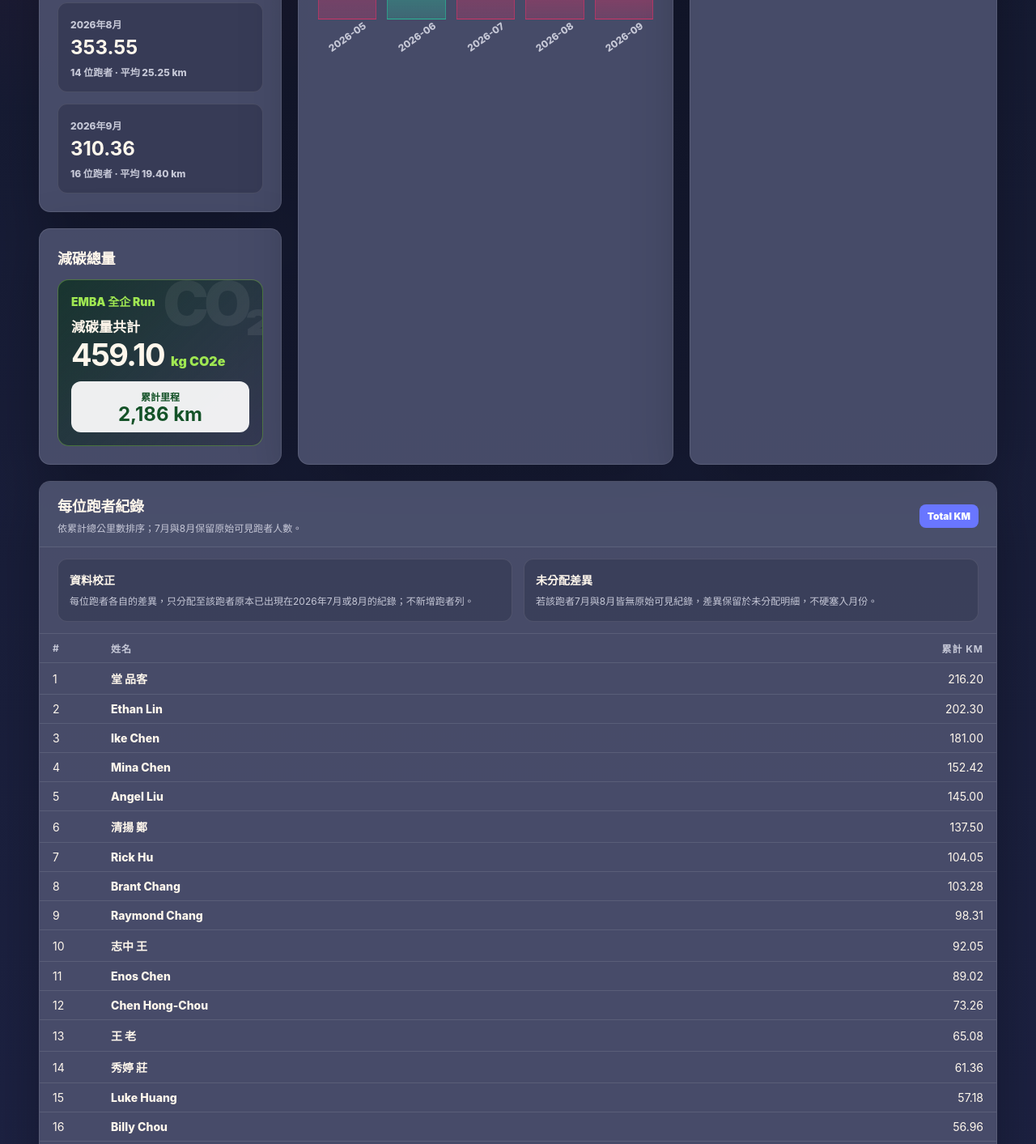
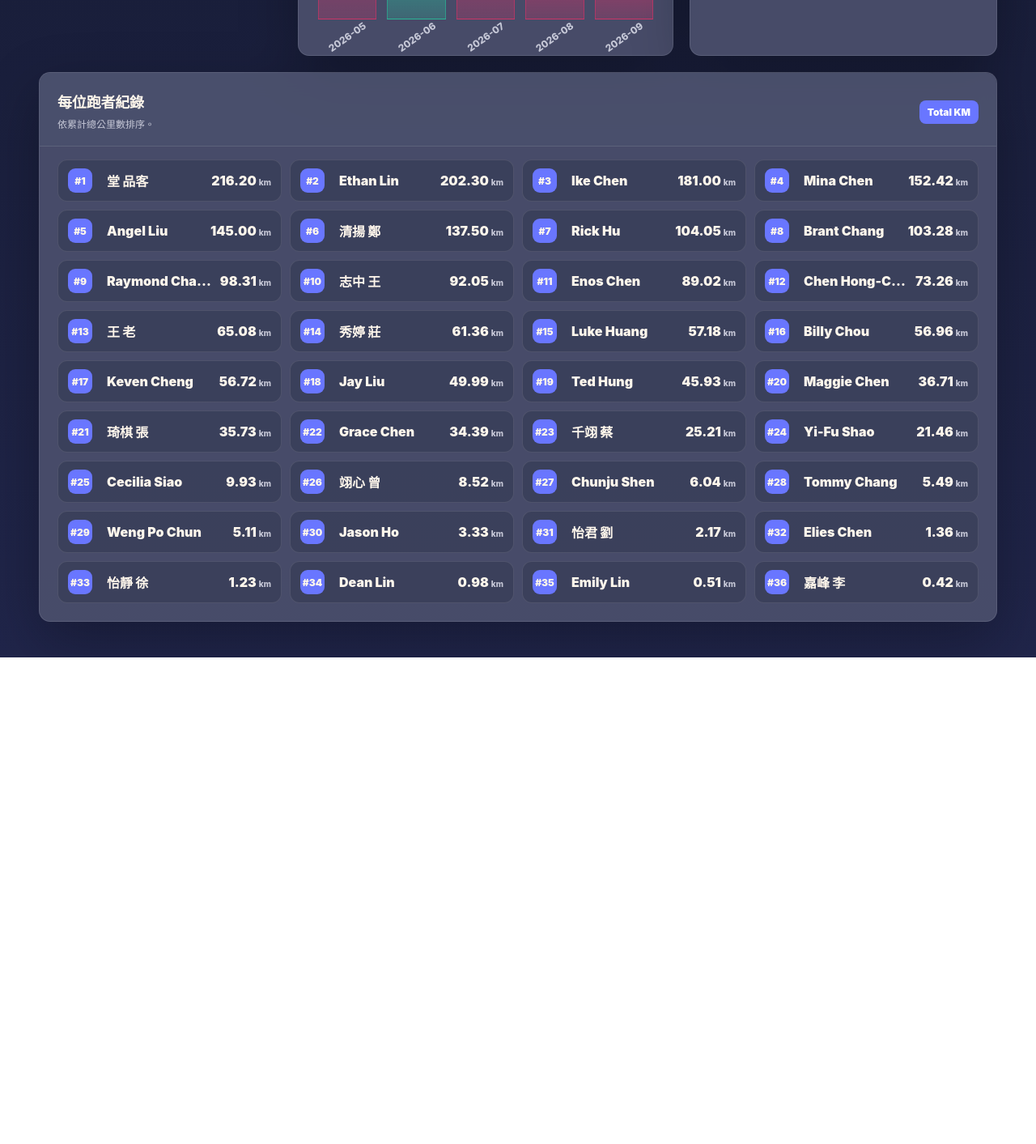
Before and after one commit to ikewchen/emba-run-dashboard, a plain HTML site: page index.html in a window 1280 px wide. Shown: the part 979-2392 px from the top of the page at 81% size. After the commit the page ends 1791 px from the top, so only its background shows below. Drawn offline with Linux system fonts and the light colour scheme.

Commit message:
Compact runner records layout

```diff
--- a/index.html
+++ b/index.html
@@ -143,12 +143,14 @@
     .note-card { border:1px solid var(--line); border-radius:12px; padding:14px; background:rgba(18,23,42,.22); color:var(--muted); font-size:12px; line-height:1.65; }
     .note-card strong { display:block; color:var(--ink); font-size:14px; margin-bottom:5px; }
 
-
-    .compact-member-head { padding:16px 22px 12px; }
-    .compact-notes { grid-template-columns: repeat(2, 1fr); padding:14px 22px; }
-    .compact-member-table th, .compact-member-table td { padding:9px 16px; }
-    .compact-member-table table th:nth-child(1), .compact-member-table table td:nth-child(1) { width:72px; }
-    .compact-member-table table th:nth-child(3), .compact-member-table table td:nth-child(3) { width:180px; text-align:right; }
+    .runner-record-grid { display:grid; grid-template-columns: repeat(4, minmax(0, 1fr)); gap:10px; padding:16px 22px 22px; }
+    .runner-record-card { display:grid; grid-template-columns:38px minmax(0,1fr) auto; align-items:center; gap:10px; padding:10px 12px; border-radius:12px; background:rgba(18,23,42,.22); border:1px solid var(--line); }
+    .runner-record-rank { width:30px; height:30px; border-radius:9px; display:grid; place-items:center; background:var(--accent); font-weight:950; font-size:12px; }
+    .runner-record-name { min-width:0; font-weight:900; white-space:nowrap; overflow:hidden; text-overflow:ellipsis; }
+    .runner-record-km { text-align:right; font-weight:950; white-space:nowrap; }
+    .runner-record-km span { margin-left:3px; color:var(--muted); font-size:10px; font-weight:850; }
+    @media (max-width: 1050px) { .runner-record-grid { grid-template-columns: repeat(2, minmax(0, 1fr)); } }
+    @media (max-width: 720px) { .runner-record-grid { grid-template-columns:1fr; } }
     @media (max-width: 1050px) { .metric-grid, .layout { grid-template-columns:1fr 1fr; } .layout > *:nth-child(2) { grid-column:1 / -1; order:-1; } .route-wrap { grid-template-columns:1fr; } }
     @media (max-width: 720px) { .shell { padding:18px 14px 36px; } nav { display:none; } .metric-grid, .layout { grid-template-columns:1fr; } .route-copy h2 { font-size:26px; } .route-copy h2 span { font-size:28px; } .bars { gap:8px; } }
   </style>
@@ -174,33 +176,6 @@
           <h1>EMBA 全企 Run</h1>
           <p>從政治大學出發，順時針環台挑戰</p>
           <div class="hero-stats"><div><strong>100</strong><span>筆紀錄</span></div><div><strong>36</strong><span>跑者</span></div><div><strong>5</strong><span>期間</span></div></div>
-        </section>
-        <section class="card card-pad challenge"><div style="display:flex;justify-content:space-between;align-items:center"><h2>Data Periods</h2></div>
-          <article class="mini-period">
-            <span>2026年5月</span>
-            <strong>693.41</strong>
-            <small>30 位跑者 · 平均 23.11 km</small>
-          </article>
-          <article class="mini-period">
-            <span>2026年6月</span>
-            <strong>358.18</strong>
-            <small>22 位跑者 · 平均 16.28 km</small>
-          </article>
-          <article class="mini-period">
-            <span>2026年7月</span>
-            <strong>470.70</strong>
-            <small>18 位跑者 · 平均 26.15 km</small>
-          </article>
-          <article class="mini-period">
-            <span>2026年8月</span>
-            <strong>353.55</strong>
-            <small>14 位跑者 · 平均 25.25 km</small>
-          </article>
-          <article class="mini-period">
-            <span>2026年9月</span>
-            <strong>310.36</strong>
-            <small>16 位跑者 · 平均 19.40 km</small>
-          </article>
         </section>
         <section class="card card-pad carbon-card"><h2>減碳總量</h2><div class="carbon-panel"><div class="carbon-kicker">EMBA 全企 Run</div><div class="carbon-label">減碳量共計</div><div class="carbon-value"><strong>459.10</strong><span>kg CO2e</span></div><div class="carbon-mileage"><small>累計里程</small><strong>2,186 km</strong></div></div></section>
       </aside>
@@ -732,190 +707,195 @@
     </main>
 
     <section class="card member-records" aria-label="每位跑者紀錄">
-      <div class="panel-head compact-member-head"><div><h2 class="panel-title">每位跑者紀錄</h2><p class="footer-note" style="margin:6px 0 0">依累計總公里數排序；7月與8月保留原始可見跑者人數。</p></div><span class="pill">Total KM</span></div>
-      <div class="notes-grid compact-notes"><div class="note-card"><strong>資料校正</strong>每位跑者各自的差異，只分配至該跑者原本已出現在2026年7月或8月的紀錄；不新增跑者列。</div><div class="note-card"><strong>未分配差異</strong>若該跑者7月與8月皆無原始可見紀錄，差異保留於未分配明細，不硬塞入月份。</div></div>
-      <div class="table-scroll compact-member-table"><table><thead><tr><th>#</th><th>姓名</th><th>累計 km</th></tr></thead><tbody>
-              <tr>
-                <td>1</td>
-                <td class="member-name">堂 品客</td>
-                <td>216.20</td>
-              </tr>
-              <tr>
-                <td>2</td>
-                <td class="member-name">Ethan Lin</td>
-                <td>202.30</td>
-              </tr>
-              <tr>
-                <td>3</td>
-                <td class="member-name">Ike Chen</td>
-                <td>181.00</td>
-              </tr>
-              <tr>
-                <td>4</td>
-                <td class="member-name">Mina Chen</td>
-                <td>152.42</td>
-              </tr>
-              <tr>
-                <td>5</td>
-                <td class="member-name">Angel Liu</td>
-                <td>145.00</td>
-              </tr>
-              <tr>
-                <td>6</td>
-                <td class="member-name">清揚 鄭</td>
-                <td>137.50</td>
-              </tr>
-              <tr>
-                <td>7</td>
-                <td class="member-name">Rick Hu</td>
-                <td>104.05</td>
-              </tr>
-              <tr>
-                <td>8</td>
-                <td class="member-name">Brant Chang</td>
-                <td>103.28</td>
-              </tr>
-              <tr>
-                <td>9</td>
-                <td class="member-name">Raymond Chang</td>
-                <td>98.31</td>
-              </tr>
-              <tr>
-                <td>10</td>
-                <td class="member-name">志中 王</td>
-                <td>92.05</td>
-              </tr>
-              <tr>
-                <td>11</td>
-                <td class="member-name">Enos Chen</td>
-                <td>89.02</td>
-              </tr>
-              <tr>
-                <td>12</td>
-                <td class="member-name">Chen Hong-Chou</td>
-                <td>73.26</td>
-              </tr>
-              <tr>
-                <td>13</td>
-                <td class="member-name">王 老</td>
-                <td>65.08</td>
-              </tr>
-              <tr>
-                <td>14</td>
-                <td class="member-name">秀婷 莊</td>
-                <td>61.36</td>
-              </tr>
-              <tr>
-                <td>15</td>
-                <td class="member-name">Luke Huang</td>
-                <td>57.18</td>
-              </tr>
-              <tr>
-                <td>16</td>
-                <td class="member-name">Billy Chou</td>
-                <td>56.96</td>
-              </tr>
-              <tr>
-                <td>17</td>
-                <td class="member-name">Keven Cheng</td>
-                <td>56.72</td>
-              </tr>
-              <tr>
-                <td>18</td>
-                <td class="member-name">Jay Liu</td>
-                <td>49.99</td>
-              </tr>
-              <tr>
-                <td>19</td>
-                <td class="member-name">Ted Hung</td>
-                <td>45.93</td>
-              </tr>
-              <tr>
-                <td>20</td>
-                <td class="member-name">Maggie Chen</td>
-                <td>36.71</td>
-              </tr>
-              <tr>
-                <td>21</td>
-                <td class="member-name">琦棋 張</td>
-                <td>35.73</td>
-              </tr>
-              <tr>
-                <td>22</td>
-                <td class="member-name">Grace Chen</td>
-                <td>34.39</td>
-              </tr>
-              <tr>
-                <td>23</td>
-                <td class="member-name">千翊 蔡</td>
-                <td>25.21</td>
-              </tr>
-              <tr>
-                <td>24</td>
-                <td class="member-name">Yi-Fu Shao</td>
-                <td>21.46</td>
-              </tr>
-              <tr>
-                <td>25</td>
-                <td class="member-name">Cecilia Siao</td>
-                <td>9.93</td>
-              </tr>
-              <tr>
-                <td>26</td>
-                <td class="member-name">翊心 曾</td>
-                <td>8.52</td>
-              </tr>
-              <tr>
-                <td>27</td>
-                <td class="member-name">Chunju Shen</td>
-                <td>6.04</td>
-              </tr>
-              <tr>
-                <td>28</td>
-                <td class="member-name">Tommy Chang</td>
-                <td>5.49</td>
-              </tr>
-              <tr>
-                <td>29</td>
-                <td class="member-name">Weng Po Chun</td>
-                <td>5.11</td>
-              </tr>
-              <tr>
-                <td>30</td>
-                <td class="member-name">Jason Ho</td>
-                <td>3.33</td>
-              </tr>
-              <tr>
-                <td>31</td>
-                <td class="member-name">怡君 劉</td>
-                <td>2.17</td>
-              </tr>
-              <tr>
-                <td>32</td>
-                <td class="member-name">Elies Chen</td>
-                <td>1.36</td>
-              </tr>
-              <tr>
-                <td>33</td>
-                <td class="member-name">怡靜 徐</td>
-                <td>1.23</td>
-              </tr>
-              <tr>
-                <td>34</td>
-                <td class="member-name">Dean Lin</td>
-                <td>0.98</td>
-              </tr>
-              <tr>
-                <td>35</td>
-                <td class="member-name">Emily Lin</td>
-                <td>0.51</td>
-              </tr>
-              <tr>
-                <td>36</td>
-                <td class="member-name">嘉峰 李</td>
-                <td>0.42</td>
-              </tr>
-          </tbody></table></div>
+      <div class="panel-head compact-member-head">
+        <div>
+          <h2 class="panel-title">每位跑者紀錄</h2>
+          <p class="footer-note" style="margin:6px 0 0">依累計總公里數排序。</p>
+        </div>
+        <span class="pill">Total KM</span>
+      </div>
+      <div class="runner-record-grid">
+        <article class="runner-record-card">
+          <div class="runner-record-rank">#1</div>
+          <div class="runner-record-name">堂 品客</div>
+          <div class="runner-record-km">216.20<span>km</span></div>
+        </article>
+        <article class="runner-record-card">
+          <div class="runner-record-rank">#2</div>
+          <div class="runner-record-name">Ethan Lin</div>
+          <div class="runner-record-km">202.30<span>km</span></div>
+        </article>
+        <article class="runner-record-card">
+          <div class="runner-record-rank">#3</div>
+          <div class="runner-record-name">Ike Chen</div>
+          <div class="runner-record-km">181.00<span>km</span></div>
+        </article>
+        <article class="runner-record-card">
+          <div class="runner-record-rank">#4</div>
+          <div class="runner-record-name">Mina Chen</div>
+          <div class="runner-record-km">152.42<span>km</span></div>
+        </article>
+        <article class="runner-record-card">
+          <div class="runner-record-rank">#5</div>
+          <div class="runner-record-name">Angel Liu</div>
+          <div class="runner-record-km">145.00<span>km</span></div>
+        </article>
+        <article class="runner-record-card">
+          <div class="runner-record-rank">#6</div>
+          <div class="runner-record-name">清揚 鄭</div>
+          <div class="runner-record-km">137.50<span>km</span></div>
+        </article>
+        <article class="runner-record-card">
+          <div class="runner-record-rank">#7</div>
+          <div class="runner-record-name">Rick Hu</div>
+          <div class="runner-record-km">104.05<span>km</span></div>
+        </article>
+        <article class="runner-record-card">
+          <div class="runner-record-rank">#8</div>
+          <div class="runner-record-name">Brant Chang</div>
+          <div class="runner-record-km">103.28<span>km</span></div>
+        </article>
+        <article class="runner-record-card">
+          <div class="runner-record-rank">#9</div>
+          <div class="runner-record-name">Raymond Chang</div>
+          <div class="runner-record-km">98.31<span>km</span></div>
+        </article>
+        <article class="runner-record-card">
+          <div class="runner-record-rank">#10</div>
+          <div class="runner-record-name">志中 王</div>
+          <div class="runner-record-km">92.05<span>km</span></div>
+        </article>
+        <article class="runner-record-card">
+          <div class="runner-record-rank">#11</div>
+          <div class="runner-record-name">Enos Chen</div>
+          <div class="runner-record-km">89.02<span>km</span></div>
+        </article>
+        <article class="runner-record-card">
+          <div class="runner-record-rank">#12</div>
+          <div class="runner-record-name">Chen Hong-Chou</div>
+          <div class="runner-record-km">73.26<span>km</span></div>
+        </article>
+        <article class="runner-record-card">
+          <div class="runner-record-rank">#13</div>
+          <div class="runner-record-name">王 老</div>
+          <div class="runner-record-km">65.08<span>km</span></div>
+        </article>
+        <article class="runner-record-card">
+          <div class="runner-record-rank">#14</div>
+          <div class="runner-record-name">秀婷 莊</div>
+          <div class="runner-record-km">61.36<span>km</span></div>
+        </article>
+        <article class="runner-record-card">
+          <div class="runner-record-rank">#15</div>
+          <div class="runner-record-name">Luke Huang</div>
+          <div class="runner-record-km">57.18<span>km</span></div>
+        </article>
+        <article class="runner-record-card">
+          <div class="runner-record-rank">#16</div>
+          <div class="runner-record-name">Billy Chou</div>
+          <div class="runner-record-km">56.96<span>km</span></div>
+        </article>
+        <article class="runner-record-card">
+          <div class="runner-record-rank">#17</div>
+          <div class="runner-record-name">Keven Cheng</div>
+          <div class="runner-record-km">56.72<span>km</span></div>
+        </article>
+        <article class="runner-record-card">
+          <div class="runner-record-rank">#18</div>
+          <div class="runner-record-name">Jay Liu</div>
+          <div class="runner-record-km">49.99<span>km</span></div>
+        </article>
+        <article class="runner-record-card">
+          <div class="runner-record-rank">#19</div>
+          <div class="runner-record-name">Ted Hung</div>
+          <div class="runner-record-km">45.93<span>km</span></div>
+        </article>
+        <article class="runner-record-card">
+          <div class="runner-record-rank">#20</div>
+          <div class="runner-record-name">Maggie Chen</div>
+          <div class="runner-record-km">36.71<span>km</span></div>
+        </article>
+        <article class="runner-record-card">
+          <div class="runner-record-rank">#21</div>
+          <div class="runner-record-name">琦棋 張</div>
+          <div class="runner-record-km">35.73<span>km</span></div>
+        </article>
+        <article class="runner-record-card">
+          <div class="runner-record-rank">#22</div>
+          <div class="runner-record-name">Grace Chen</div>
+          <div class="runner-record-km">34.39<span>km</span></div>
+        </article>
+        <article class="runner-record-card">
+          <div class="runner-record-rank">#23</div>
+          <div class="runner-record-name">千翊 蔡</div>
+          <div class="runner-record-km">25.21<span>km</span></div>
+        </article>
+        <article class="runner-record-card">
+          <div class="runner-record-rank">#24</div>
+          <div class="runner-record-name">Yi-Fu Shao</div>
+          <div class="runner-record-km">21.46<span>km</span></div>
+        </article>
+        <article class="runner-record-card">
+          <div class="runner-record-rank">#25</div>
+          <div class="runner-record-name">Cecilia Siao</div>
+          <div class="runner-record-km">9.93<span>km</span></div>
+        </article>
+        <article class="runner-record-card">
+          <div class="runner-record-rank">#26</div>
+          <div class="runner-record-name">翊心 曾</div>
+          <div class="runner-record-km">8.52<span>km</span></div>
+        </article>
+        <article class="runner-record-card">
+          <div class="runner-record-rank">#27</div>
+          <div class="runner-record-name">Chunju Shen</div>
+          <div class="runner-record-km">6.04<span>km</span></div>
+        </article>
+        <article class="runner-record-card">
+          <div class="runner-record-rank">#28</div>
+          <div class="runner-record-name">Tommy Chang</div>
+          <div class="runner-record-km">5.49<span>km</span></div>
+        </article>
+        <article class="runner-record-card">
+          <div class="runner-record-rank">#29</div>
+          <div class="runner-record-name">Weng Po Chun</div>
+          <div class="runner-record-km">5.11<span>km</span></div>
+        </article>
+        <article class="runner-record-card">
+          <div class="runner-record-rank">#30</div>
+          <div class="runner-record-name">Jason Ho</div>
+          <div class="runner-record-km">3.33<span>km</span></div>
+        </article>
+        <article class="runner-record-card">
+          <div class="runner-record-rank">#31</div>
+          <div class="runner-record-name">怡君 劉</div>
+          <div class="runner-record-km">2.17<span>km</span></div>
+        </article>
+        <article class="runner-record-card">
+          <div class="runner-record-rank">#32</div>
+          <div class="runner-record-name">Elies Chen</div>
+          <div class="runner-record-km">1.36<span>km</span></div>
+        </article>
+        <article class="runner-record-card">
+          <div class="runner-record-rank">#33</div>
+          <div class="runner-record-name">怡靜 徐</div>
+          <div class="runner-record-km">1.23<span>km</span></div>
+        </article>
+        <article class="runner-record-card">
+          <div class="runner-record-rank">#34</div>
+          <div class="runner-record-name">Dean Lin</div>
+          <div class="runner-record-km">0.98<span>km</span></div>
+        </article>
+        <article class="runner-record-card">
+          <div class="runner-record-rank">#35</div>
+          <div class="runner-record-name">Emily Lin</div>
+          <div class="runner-record-km">0.51<span>km</span></div>
+        </article>
+        <article class="runner-record-card">
+          <div class="runner-record-rank">#36</div>
+          <div class="runner-record-name">嘉峰 李</div>
+          <div class="runner-record-km">0.42<span>km</span></div>
+        </article>
+      </div>
     </section>
 
   </div>
```
